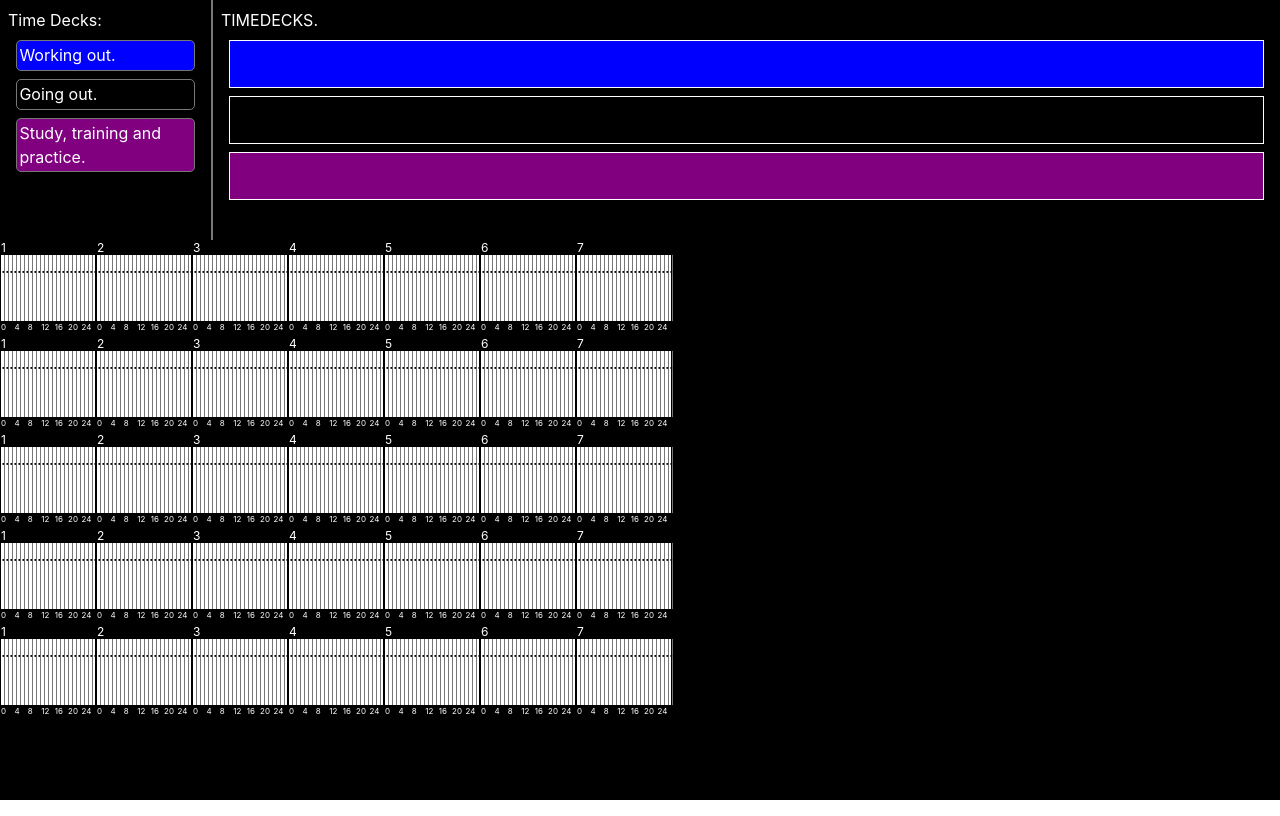
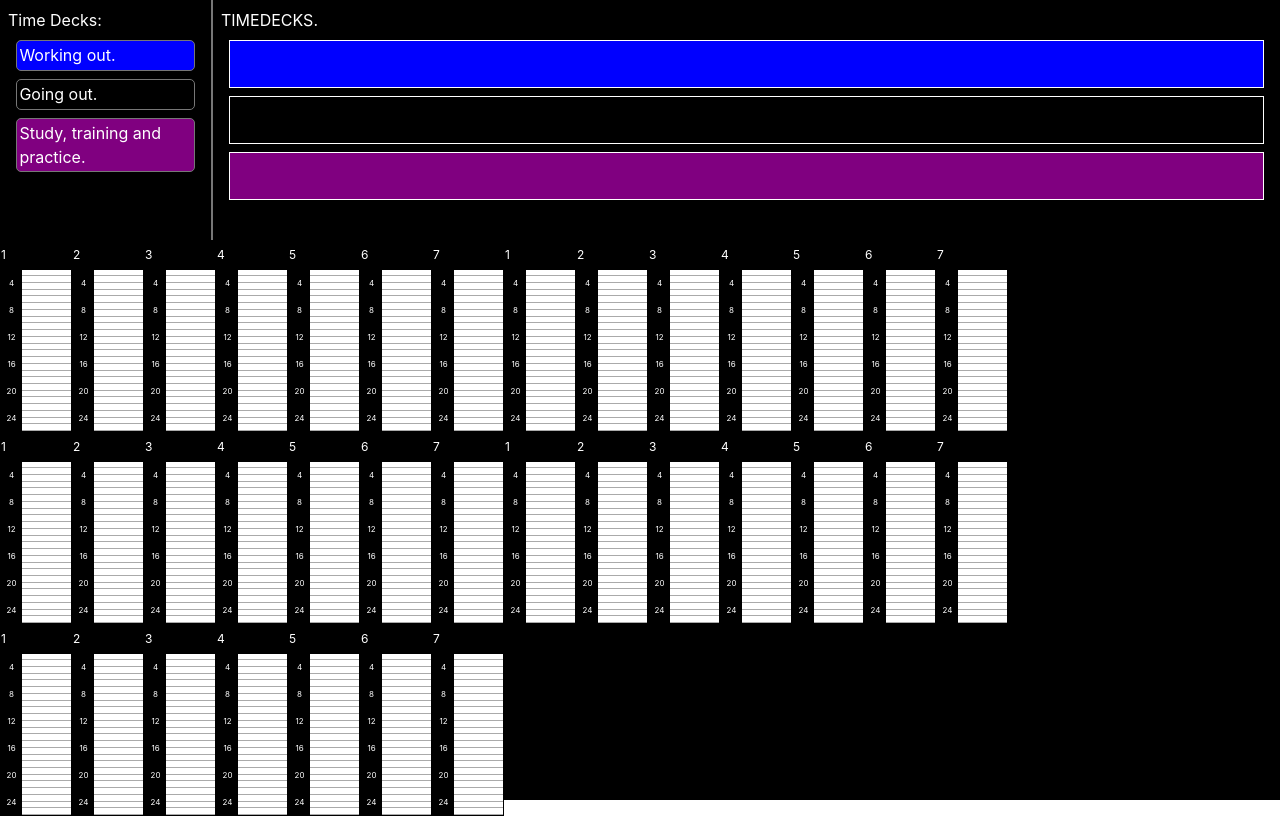
Before and after one commit to munrhalls/time-glance, a React (Create React App) app: page / in a window 1280 px wide. Built offline with nearby package versions, Linux system fonts and the light colour scheme.

Commit message:
css, fix bugs

```diff
--- a/package.json
+++ b/package.json
@@ -35,6 +35,7 @@
       "not op_mini all"
     ],
     "development": [
+      "last 1 chrome version",
       "last 1 firefox version",
       "last 1 safari version"
     ]
--- a/src/App.css
+++ b/src/App.css
@@ -56,6 +56,7 @@ body {
 }
 
 .Week {
+    height: 12rem;
     display: flex;
     flex-wrap: wrap;
 }
@@ -63,8 +64,8 @@ body {
     background-color: #fff;
     color: #000;
     border: 1px solid #000000;
-    height: 6rem;
-    width: 6rem;
+    height: 100%;
+    width: 4.5rem;
     display: flex;
     flex-wrap: wrap;
 }
@@ -78,30 +79,55 @@ body {
     display: flex;
     align-items: center;
 }
+.DayHours {
+    height: 85%;
+    width: 100%;
+    display: flex;
+}
+.HourRows {
+    height: 100%;
+    width: 70%;
+    display: flex;
+    flex-direction: column;
+}
+.HourRow {
+    font-size: 5px;
+    font-weight: bold;
+    border-bottom: 1px solid #aaa;
+    width: 100%;
+    flex: 1;
+    display: flex;
+}
+.HourRowNum {
+    color: #fff;
+    background-color: #000;
+    font-size: 0.25rem;
+    height: 100%;
+    width: 15%;
+}
+.HourRowShelf {
+    width: 85%;
+}
 
-.HourColumns {
-    height: 70%;
-    display: flex;
-    flex: 1;
-}
-.HourColumn {
-    height: 100%;
-    border-right: 1px solid #777;
-    height: 100%;
-    width: 0.25rem;
-}
+
+
+
 .HourMarks {
     background-color: #000;
     color: #fff;
-    height: 15%;
-    width: 100%;
-    align-self: flex-end;
+    height: 100%;
+    width: 30%;
     display: flex;
+    flex-direction: column;
 }
 
 .HourMark {
     font-size: 0.5rem;
-    flex: 1;
+    height: 100%;
+    width: 100%;
+    display: flex;
+    justify-content: center;
+    align-items: center;
 }
 
 
--- a/src/components/Day.js
+++ b/src/components/Day.js
@@ -1,20 +1,33 @@
 import React from 'react'
 
 export const Day = ({ day }) => {
-    const hourMarks = [0, 4, 8, 12, 16, 20, 24];
-    const hourColumns = [...Array(24).keys()];
+    const hourMarks = [4, 8, 12, 16, 20, 24];
+    const HourRows = [...Array(24).keys()];
+    const calcMargin = (hourMark) => {
+        if (hourMark === 24) {
+            return 0.25
+        }
+    }
 
     return (
         <div className="Day">
             <div className="DayTitle">
                 {day}
             </div>
-            <div className="HourColumns">
-                {hourColumns.map(hourColumn => { return <div className="HourColumn" key={hourColumn}>.</div> })}
+            <div className="DayHours">
+                <div className="HourMarks">
+                    {hourMarks.map((hourMark, index) => {
+                        return <div className="HourMark" key={hourMark}
+                            style={{ marginTop: `${calcMargin(hourMark)}` }}> {hourMark}</div>
+                    })}
+                </div>
+                <div className="HourRows">
+                    {HourRows.map(HourRow => {
+                        return <div className="HourRow" key={HourRow}>
+                        </div>
+                    })}
+                </div>
             </div>
-            <div className="HourMarks">
-                {hourMarks.map(hourMark => { return <span className="HourMark" key={hourMark}>{hourMark}</span> })}
-            </div>
-        </div>
+        </div >
     )
 }
```
Also changed, not shown: DESIGN. SCHEDULE LOOKS..png, 1 other file (tests, documents, lock files or other folders).
